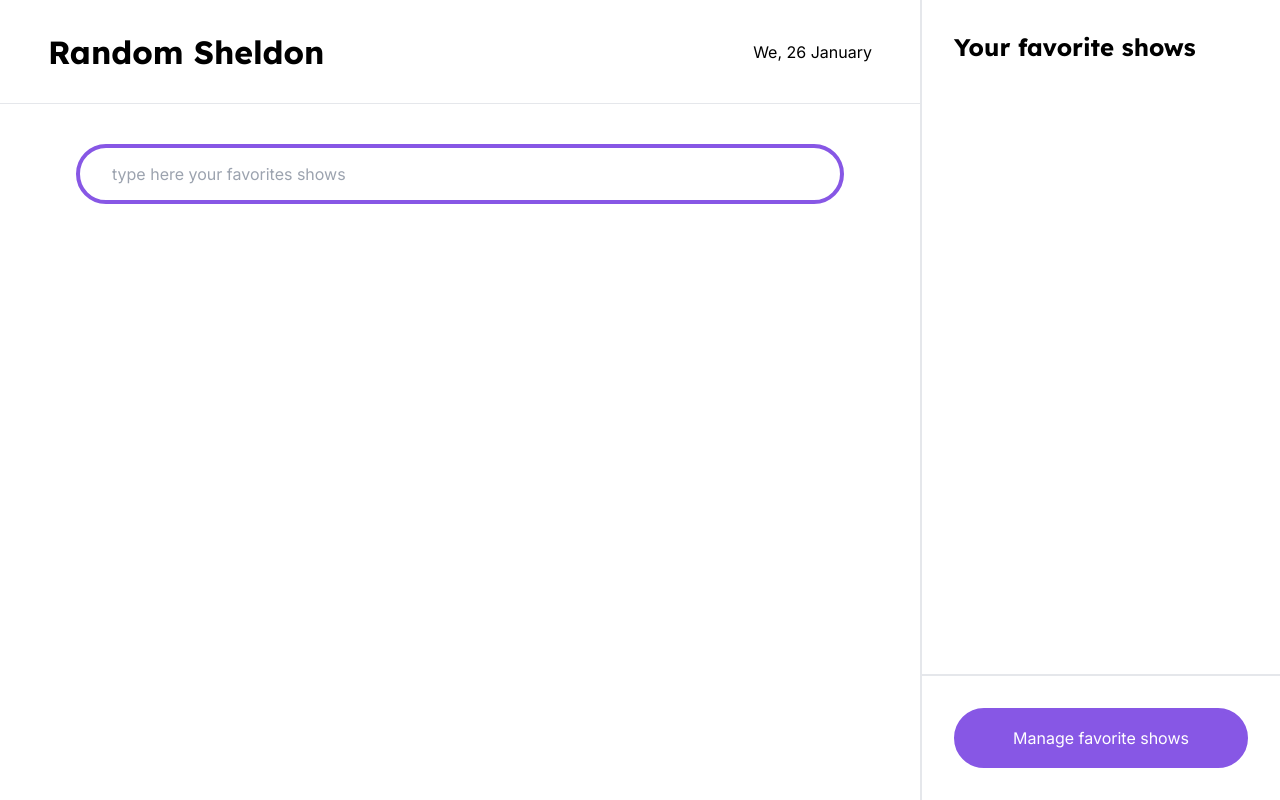
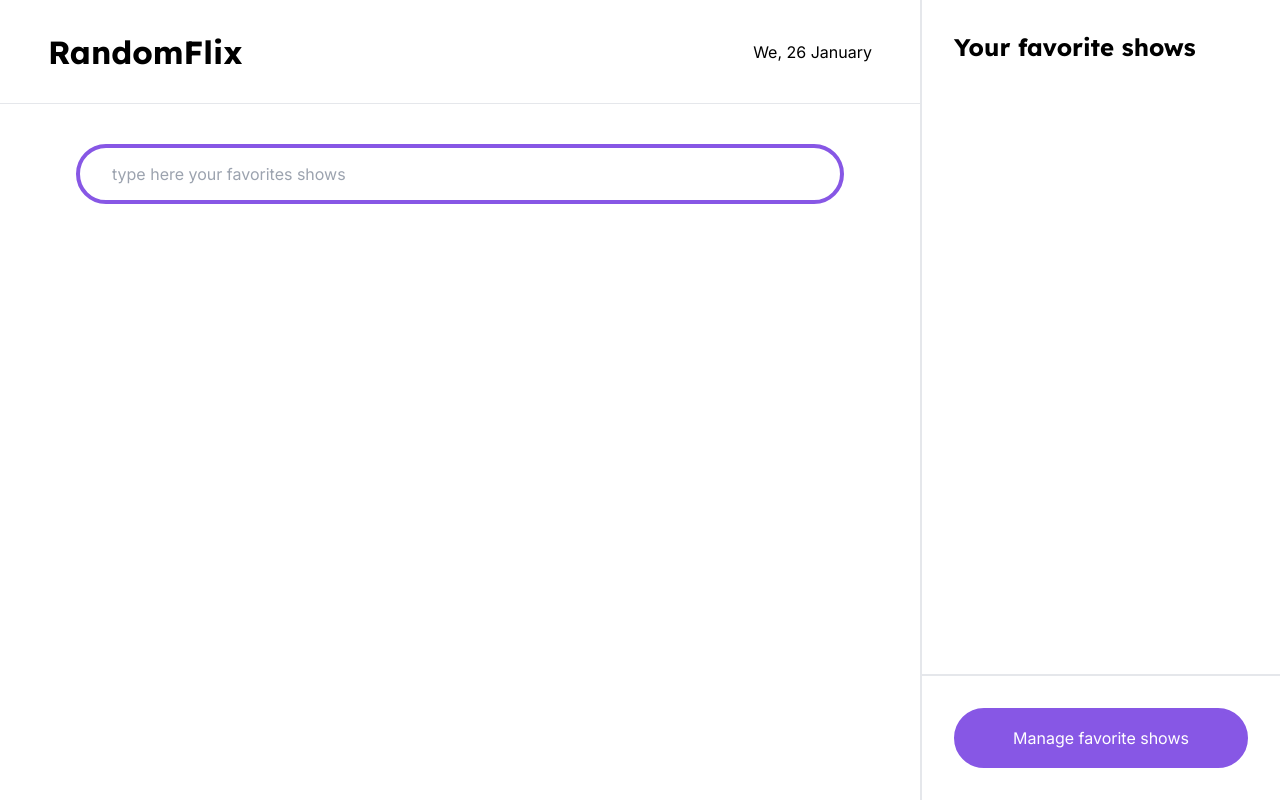
Before and after one commit to romulo-nascimento/randomflix, a Next.js app: page / in a window 1280 px wide. Built offline with nearby package versions, Linux system fonts and the light colour scheme.

Commit message:
Rename app

```diff
--- a/src/components/Header/index.tsx
+++ b/src/components/Header/index.tsx
@@ -5,7 +5,7 @@ const Header = () => {
 
   return (
     <section className="flex justify-between items-center h-full px-12 border-b">
-      <h1>Random Sheldon</h1>
+      <h1>RandomFlix</h1>
       <span>{today}</span>
     </section>
   );
--- a/src/pages/_app.tsx
+++ b/src/pages/_app.tsx
@@ -13,7 +13,7 @@ function App({ Component, pageProps }: AppProps) {
   return (
     <>
       <Head>
-        <title>Random Sheldon</title>
+        <title>RandomFlix</title>
       </Head>
       <FavoritesProvider>
         <div className={`grid max-h-screen ${styles['home']}`}>
```
